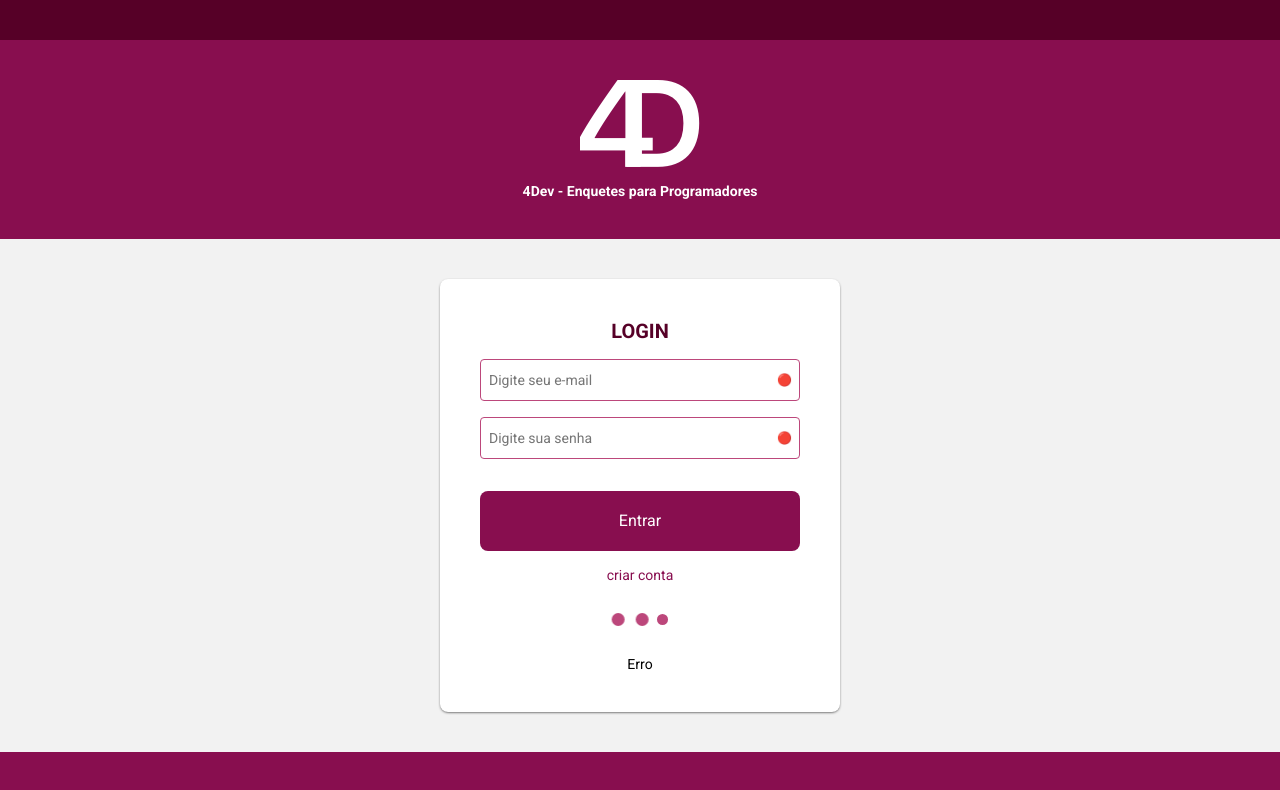
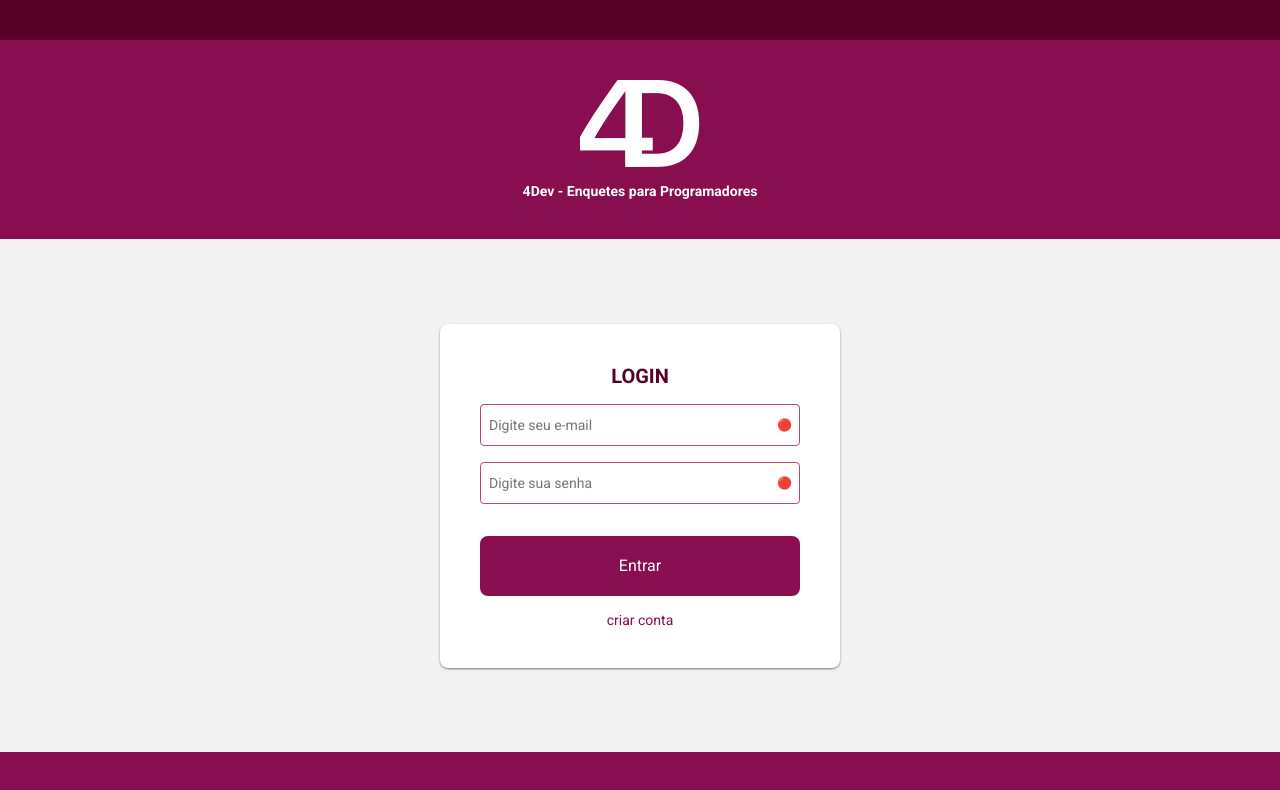
Before and after one commit to Luismkm/clean-react, a React app: page /login in a window 1280 px wide. Shown: the top 790 px of the page. Built offline with nearby package versions, Linux system fonts and the light colour scheme.

Commit message:
feat: ensure Login will not render spinner and error on start

```diff
--- a/src/presentation/components/form-status/FormStatus.tsx
+++ b/src/presentation/components/form-status/FormStatus.tsx
@@ -1,12 +1,16 @@
-import React from 'react';
+import React, { useContext } from 'react';
+import Context from '@/presentation/contexts/form/form-context';
 import Spinner from '../spinner/Spinner';
 import Styles from './form-status-styles.scss';
 
-const FormStatus: React.FC = () => (
-  <div className={Styles.errorWrap}>
-    <Spinner className={Styles.spinner} />
-    <span className={Styles.error}>Erro</span>
-  </div>
-);
+const FormStatus: React.FC = () => {
+  const { isLoading, errorMessage } = useContext(Context);
+  return (
+    <div data-testid="error-wrap" className={Styles.errorWrap}>
+      { isLoading && <Spinner className={Styles.spinner} /> }
+      { errorMessage && <span className={Styles.error}>{errorMessage}</span> }
+    </div>
+  );
+};
 
 export default FormStatus;
--- /dev/null
+++ b/src/presentation/contexts/form/form-context.ts
@@ -0,0 +1,3 @@
+import { createContext } from 'react';
+
+export default createContext(null);
--- a/src/presentation/pages/login/login.tsx
+++ b/src/presentation/pages/login/login.tsx
@@ -1,13 +1,21 @@
-import React from 'react';
+import React, { useState } from 'react';
 import {
   FormStatus, LoginHeader, Input, Footer,
 } from '@/presentation/components';
-
+import Context from '@/presentation/contexts/form/form-context';
 import Styles from './login-styles.scss';
 
-const Login: React.FC = () => (
+type StateProps = {
+  isLoading: boolean,
+  errorMessage: string
+}
+
+const Login: React.FC = () => {
+  const [state] = useState<StateProps>({ isLoading: false, errorMessage: '' });
+  return (
     <div className={Styles.login}>
       <LoginHeader />
+      <Context.Provider value={state}>
         <form className={Styles.form}>
           <h2>Login</h2>
           <Input type="email" name="email" placeholder="Digite seu e-mail" />
@@ -16,8 +24,10 @@
           <span className={Styles.link}>Criar conta</span>
           <FormStatus />
         </form>
+      </Context.Provider>
       <Footer />
     </div>
   );
+};
 
 export default Login;
```
Lines whose indentation alone changed are shown as unchanged.
